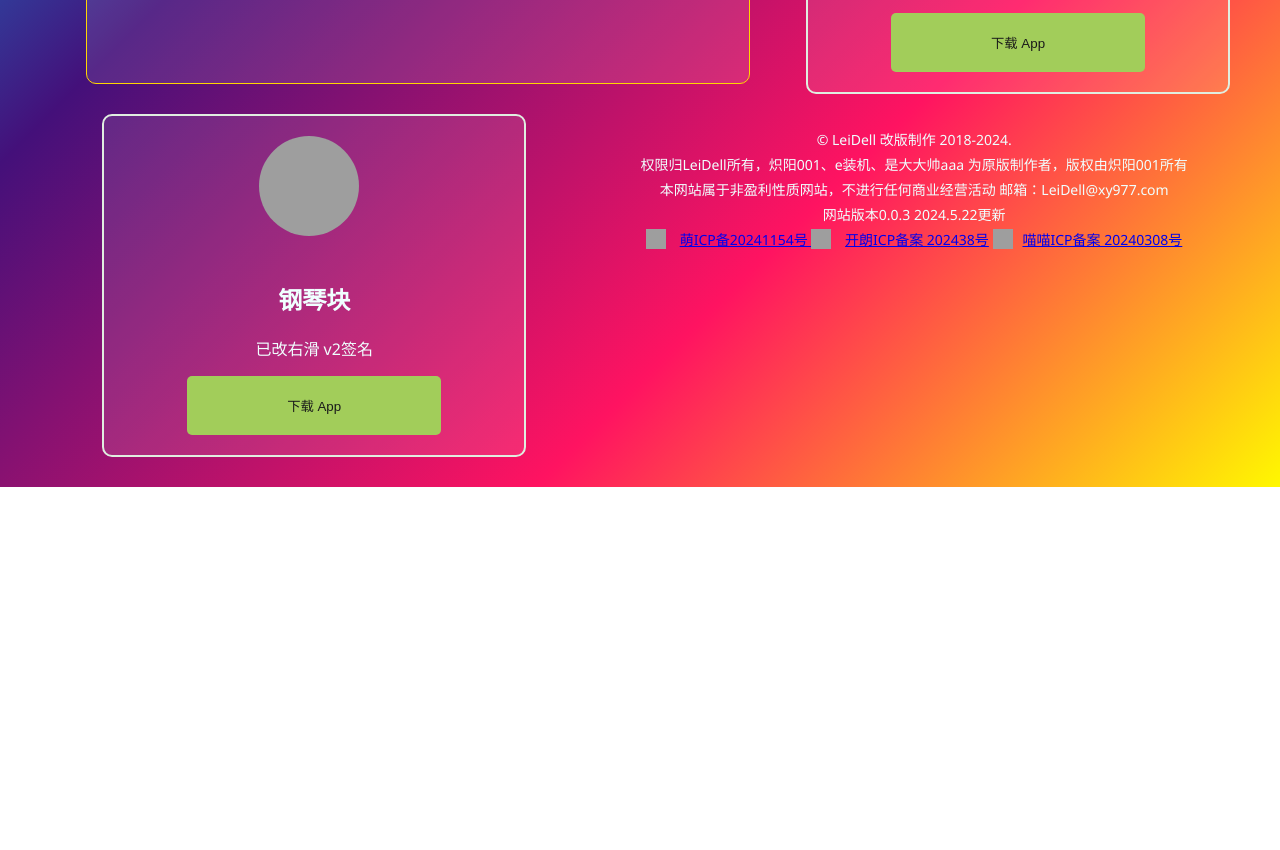
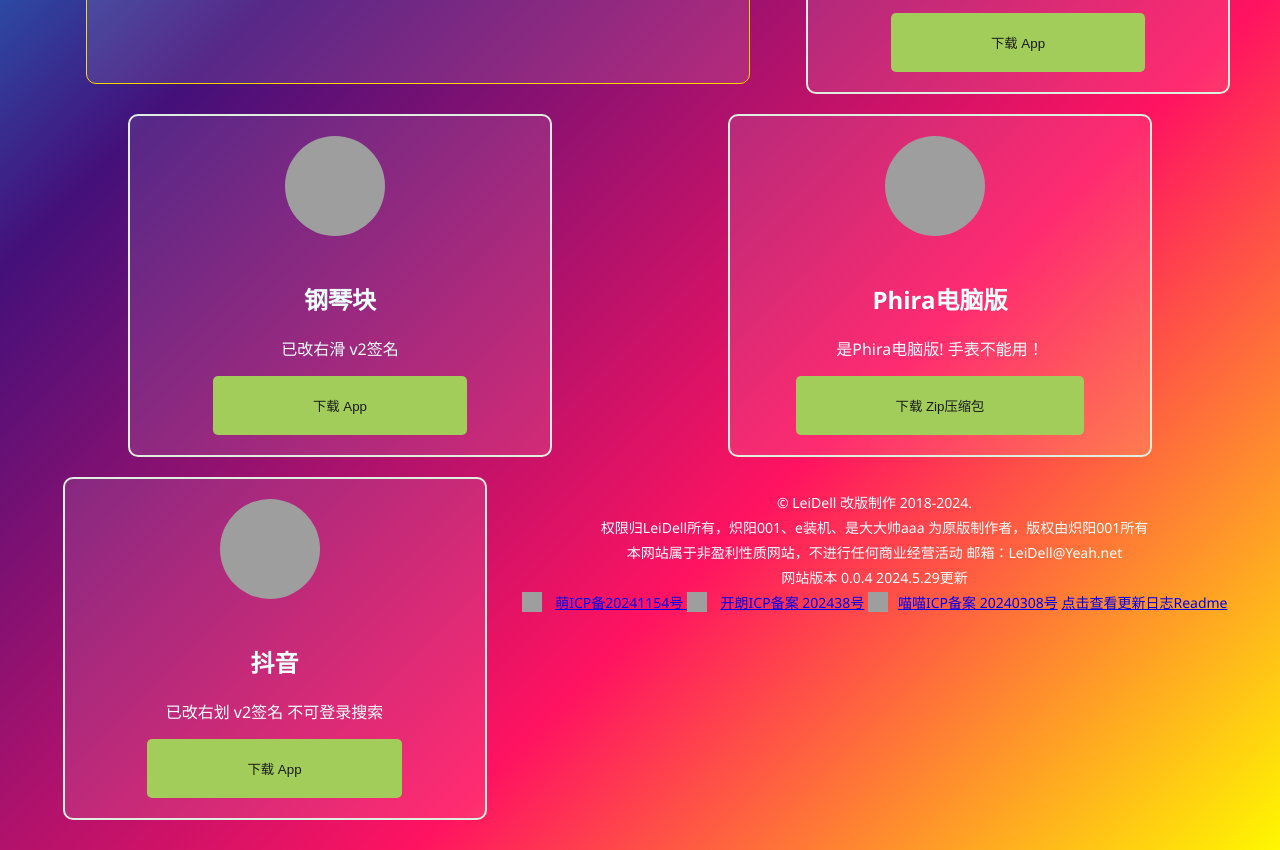
Before and after one commit to LeiDellTech/LeiDellTech.github.io, a plain HTML site: page index.html in a window 1280 px wide. Shown: the part 491-1341 px from the top of the page. Before the commit the page ends 978 px from the top, so only its background shows below. Drawn offline with Linux system fonts and the light colour scheme; grey boxes are pictures that could not be loaded.

Commit message:
Add files via upload

```diff
--- a/index.html
+++ b/index.html
@@ -86,12 +86,29 @@
         <button onclick="downloadApp('https://www.123pan.com/s/DK5rjv-6AmJh.html')">下载 App</button>
   </div>
 
+    <div class="app" data-category="娱乐">
+               <div class="dot"></div>
+               <img src="https://img2.imgtp.com/2024/05/29/KXnex5fj.webp" alt="LeiDell">
+           <h2>Phira电脑版</h2>
+           <p>是Phira电脑版! 手表不能用！</p>
+        <button onclick="downloadApp('https://www.123pan.com/s/DK5rjv-cmmJh.html')">下载 Zip压缩包</button>
+  </div>
+
+    <div class="app" data-category="娱乐">
+               <div class="dot"></div>
+               <img src="https://img2.imgtp.com/2024/05/29/tonUHzMj.webp" alt="LeiDell">
+           <h2>抖音</h2>
+           <p>已改右划 v2签名 不可登录搜索</p>
+        <button onclick="downloadApp('https://www.123pan.com/s/DK5rjv-ZmmJh.html')">下载 App</button>
+  </div>
+
+
 <footer class="footer">
     <div class="footer-content">
 	<p>© LeiDell 改版制作 2018-2024.</p>
         <p>权限归LeiDell所有，炽阳001、e装机、是大大帅aaa 为原版制作者，版权由炽阳001所有</p>
-        <p>本网站属于非盈利性质网站，不进行任何商业经营活动  邮箱：LeiDell@xy977.com</p>
-          <p>网站版本0.0.3  2024.5.22更新</p>
+        <p>本网站属于非盈利性质网站，不进行任何商业经营活动  邮箱：LeiDell@Yeah.net</p>
+          <p>网站版本 0.0.4  2024.5.29更新</p>
     </div>
 </span>
 <img style="width:20px;height:20px;margin-bottom:-4px" src="https://leidell.xy977.com/image/ico64.png"> <a href="https://icp.gov.moe/?keyword=20241154" target="_blank">萌ICP备20241154号  </a>
@@ -99,6 +116,11 @@
 <img style="width:20px;height:20px;margin-bottom:-4px" src="https://img2.imgtp.com/2024/05/13/hG8KCYmh.jpg"> <a href="https://icp.kldhsh.top/?id=202438" target="_blank">开朗ICP备案 202438号</a>
 </span>
 <img style="width:20px;height:20px;margin-bottom:-4px" src="https://icp.k9b.cn/img.jpg"><a href="https://icp.k9b.cn/?id=20240308" target="_blank">喵喵ICP备案 20240308号</a>
+
+</span>
+<a href="https://github.com/LeiDellTech/LeiDellTech.github.io/blob/main/README.md" target="_blank">点击查看更新日志Readme</a>
+
+
 </footer>
     <script src="homescript.js"></script>
 </body>
```
Also changed, not shown: 1 other file.
